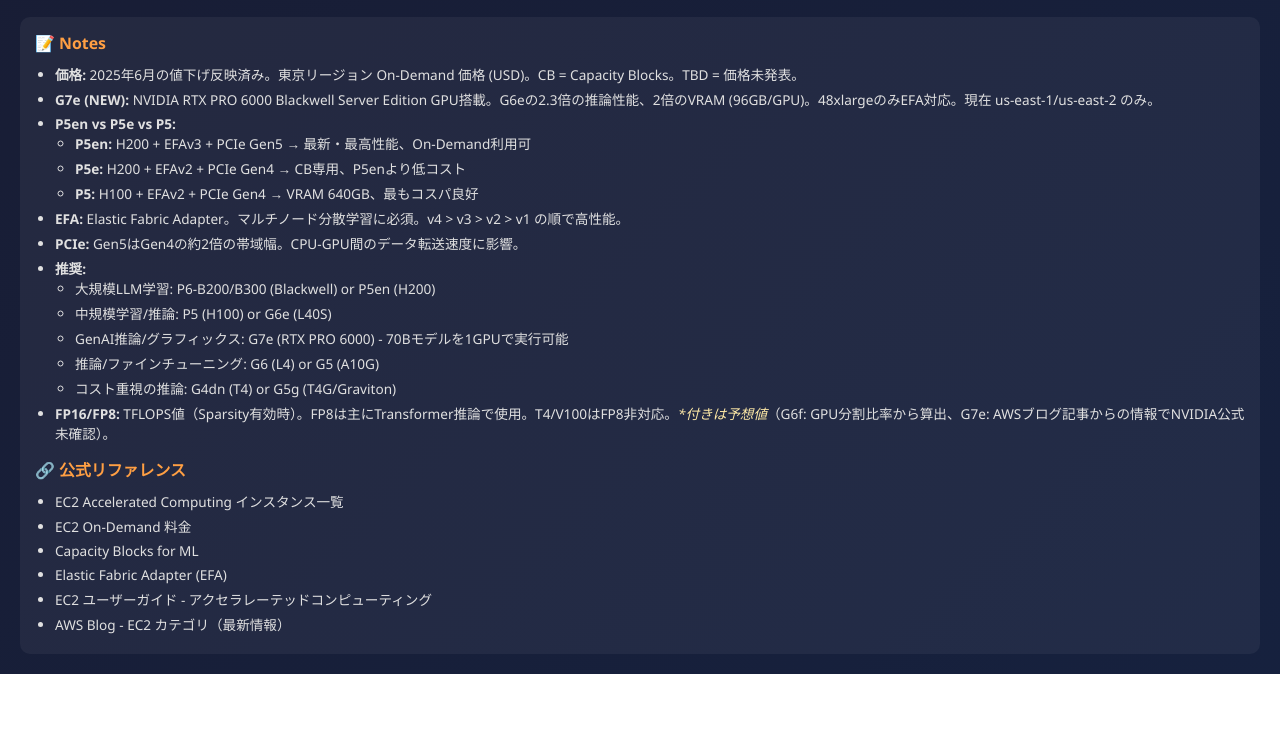
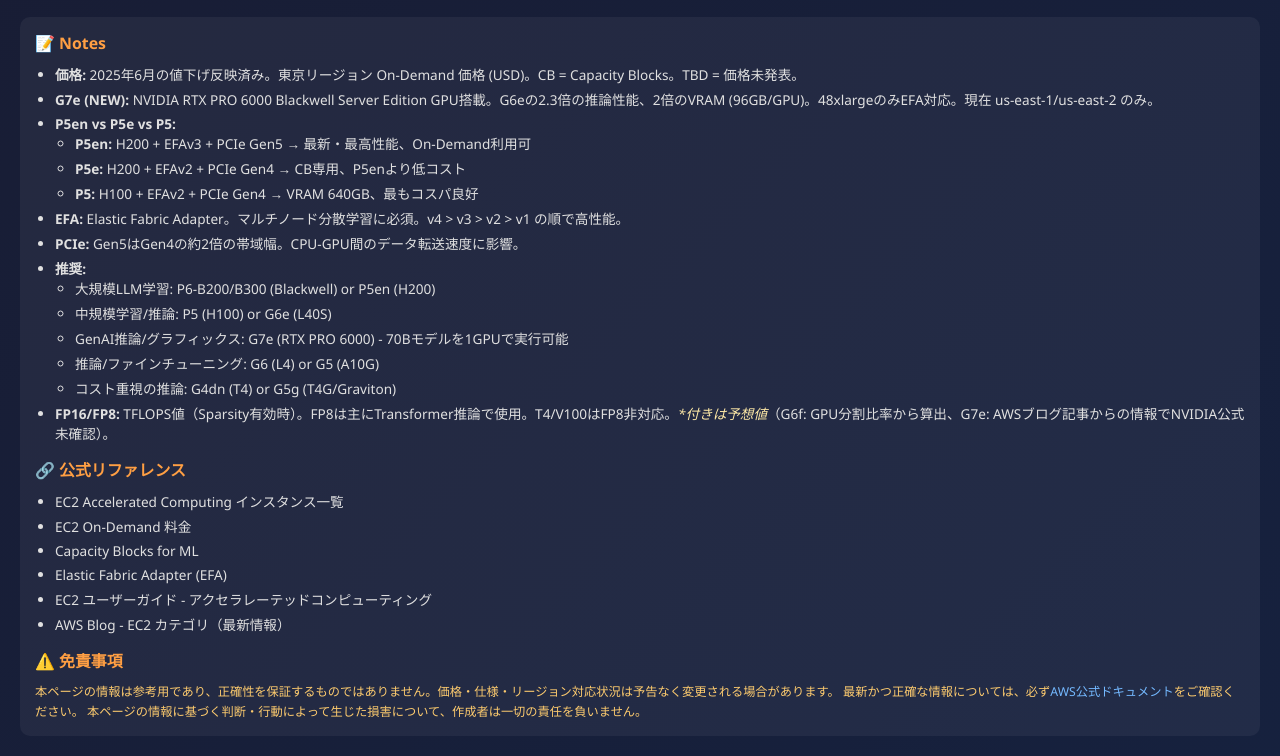
Before and after one commit to koyakimu/aws-gpu-quick-reference, a plain HTML site: page index.html in a window 1280 px wide. Shown: the part 1663-2419 px from the top of the page. Before the commit the page ends 2337 px from the top, so only its background shows below. Drawn offline with Linux system fonts and the light colour scheme.

Commit message:
Update index.html
feat: Add OGP meta tags, disclaimer, and update Capacity Blocks pricing

## OGP (Open Graph Protocol)
- Added OGP meta tags for better social media sharing
- Added Twitter Card meta tags
- Added favicon

## Disclaimer
- Added disclaimer section advising users to refer to official AWS documentation for the latest information

## Capacity Blocks Pricing Update
Updated CB pricing based on official AWS pricing page
(https://aws.amazon.com/ec2/capacityblocks/pricing/)

Changes ($/GPU per hour):
- P6-B300: $142.45 → $11.70 (US West Oregon)
- P6-B200: $74.88 → $9.36 (US East N. Virginia)
- P5en: $4.52 → $5.20 (Asia Pacific Tokyo)
- P5e: $4.33 → $4.98 (Asia Pacific Tokyo)
- P5: $3.93 (unchanged, Asia Pacific Tokyo)

Updated last modified date to 2026-01-27

```diff
--- a/index.html
+++ b/index.html
@@ -197,6 +197,12 @@
             <li><a href="https://docs.aws.amazon.com/AWSEC2/latest/UserGuide/accelerated-computing-instances.html" target="_blank">EC2 ユーザーガイド - アクセラレーテッドコンピューティング</a></li>
             <li><a href="https://aws.amazon.com/blogs/aws/category/compute/amazon-ec2/" target="_blank">AWS Blog - EC2 カテゴリ（最新情報）</a></li>
         </ul>
+        <h3 style="margin-top: 15px;">⚠️ 免責事項</h3>
+        <p style="color: #fdcb6e; font-size: 0.9em; line-height: 1.6;">
+            本ページの情報は参考用であり、正確性を保証するものではありません。価格・仕様・リージョン対応状況は予告なく変更される場合があります。
+            最新かつ正確な情報については、必ず<a href="https://aws.amazon.com/ec2/instance-types/" target="_blank" style="color: #74b9ff;">AWS公式ドキュメント</a>をご確認ください。
+            本ページの情報に基づく判断・行動によって生じた損害について、作成者は一切の責任を負いません。
+        </p>
     </div>
 </div>
 
```
